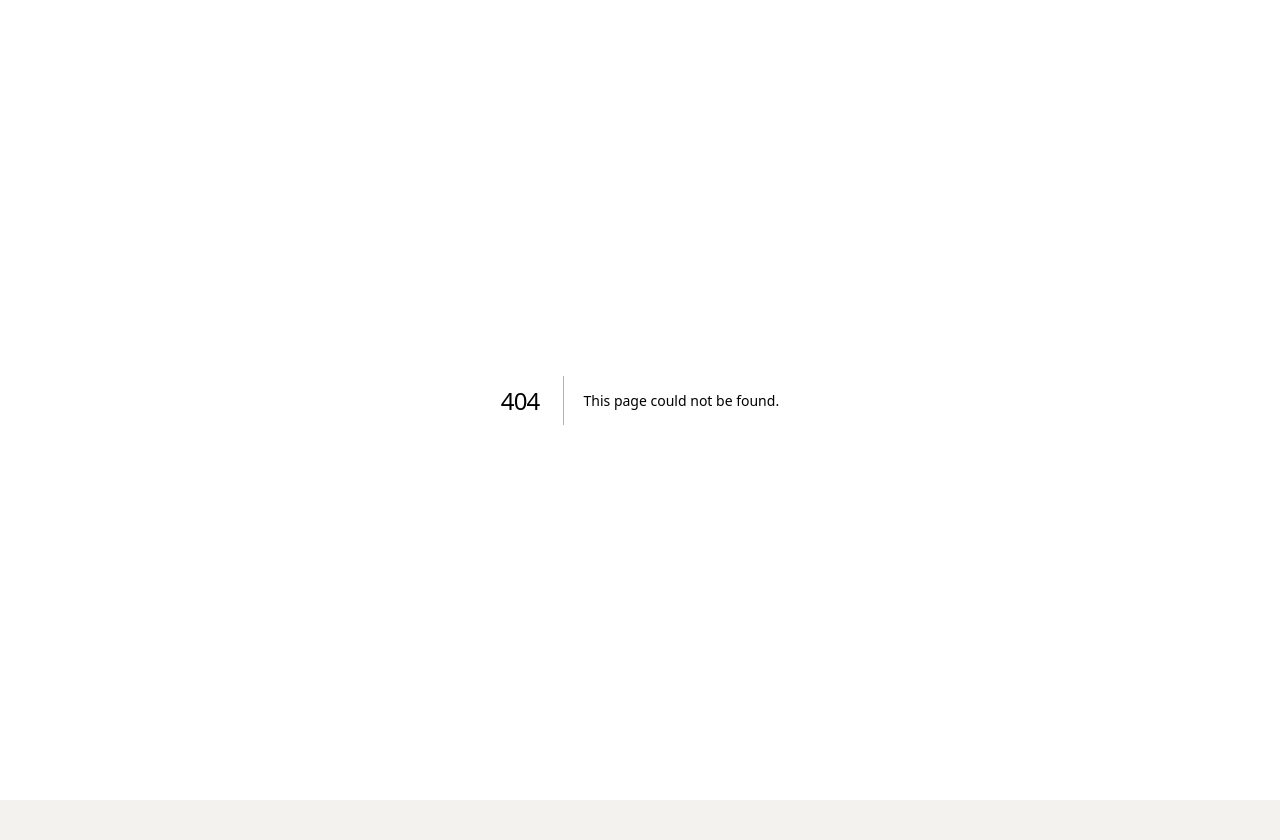
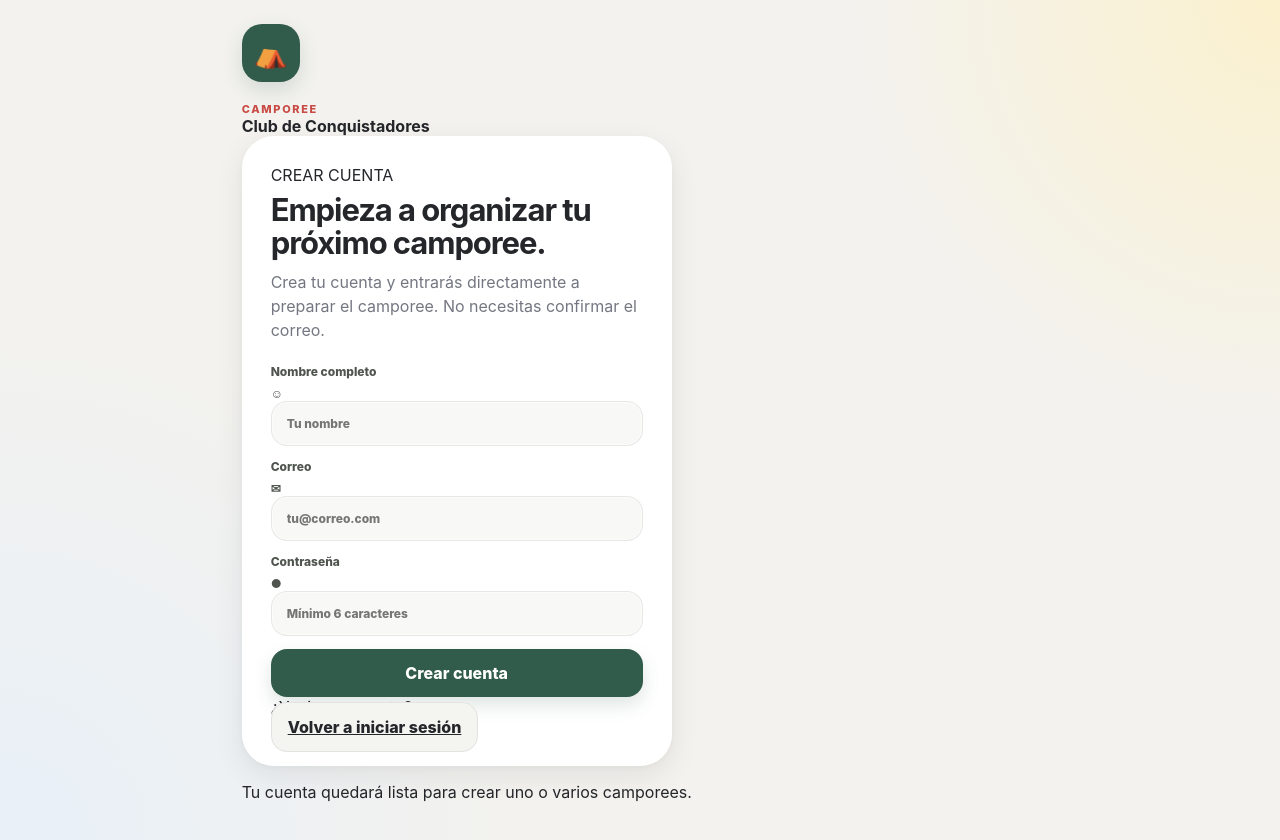
Before and after one commit to thebuuba/camporee-app, a Next.js app: page /signup in a window 1280 px wide. Before the commit this address had no page. Before the commit the page ends 800 px from the top, so only its background shows below. Built offline with nearby package versions, Linux system fonts and the light colour scheme.

Commit message:
Add dedicated account creation screen

```diff
--- /dev/null
+++ b/app/signup/page.tsx
@@ -0,0 +1,43 @@
+import Link from "next/link";
+import { signup } from "../login/actions";
+
+export default async function SignupPage({ searchParams }: { searchParams: Promise<{ error?: string }> }) {
+  const params = await searchParams;
+
+  return <main className="auth-shell auth-shell-clean">
+    <section className="auth-wrap">
+      <div className="auth-brand-row">
+        <div className="brand-badge">⛺</div>
+        <div><div className="eyebrow">CAMPOREE</div><strong>Club de Conquistadores</strong></div>
+      </div>
+
+      <section className="auth-card auth-card-ios">
+        <div className="auth-heading">
+          <span className="auth-kicker">CREAR CUENTA</span>
+          <h1>Empieza a organizar tu próximo camporee.</h1>
+          <p className="auth-copy">Crea tu cuenta y entrarás directamente a preparar el camporee. No necesitas confirmar el correo.</p>
+        </div>
+
+        {params.error ? <div className="auth-alert error">{params.error}</div> : null}
+
+        <form className="auth-form auth-form-ios">
+          <label>Nombre completo
+            <div className="field-card"><span>☺</span><input name="fullName" type="text" autoComplete="name" placeholder="Tu nombre" required /></div>
+          </label>
+          <label>Correo
+            <div className="field-card"><span>✉</span><input name="email" type="email" inputMode="email" autoComplete="email" placeholder="tu@correo.com" required /></div>
+          </label>
+          <label>Contraseña
+            <div className="field-card"><span>●</span><input name="password" type="password" autoComplete="new-password" placeholder="Mínimo 6 caracteres" minLength={6} required /></div>
+          </label>
+          <button className="primary-btn auth-primary" formAction={signup}>Crear cuenta</button>
+        </form>
+
+        <div className="auth-divider"><span>¿Ya tienes cuenta?</span></div>
+        <Link className="secondary-btn auth-link-btn" href="/login">Volver a iniciar sesión</Link>
+      </section>
+
+      <p className="auth-footnote">Tu cuenta quedará lista para crear uno o varios camporees.</p>
+    </section>
+  </main>;
+}
```
